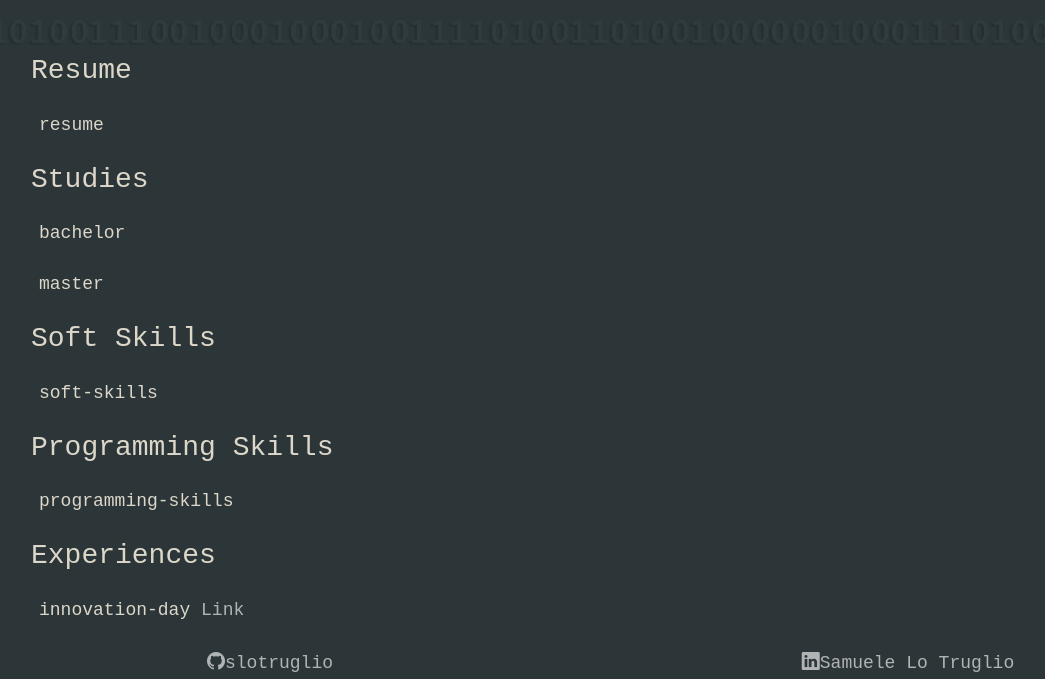
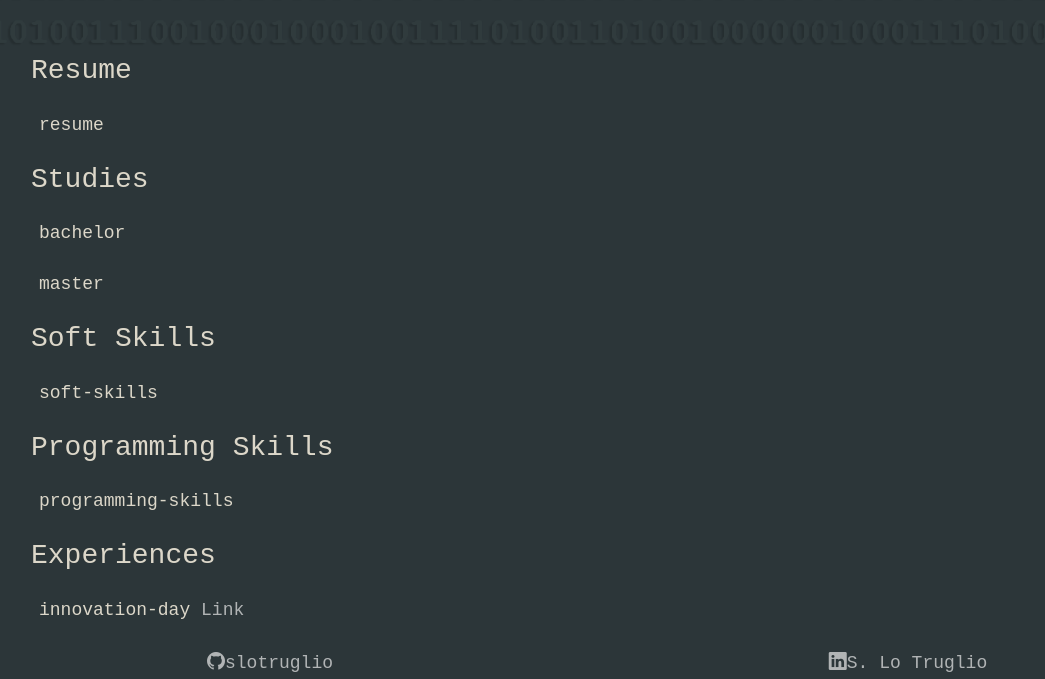
Before and after one commit to slotruglio/mypage, a React (Create React App) app: page / in a window 1280 px wide. Shown: the part 797-1476 px from the top of the page, without its empty margins (51-1096 px from the left). Built offline with nearby package versions, Linux system fonts and the light colour scheme; what i18next-chained-backend would draw is missing.

Commit message:
fix space

```diff
--- a/src/components/Social.js
+++ b/src/components/Social.js
@@ -42,7 +42,7 @@ function SocialFooter(props) {
                 className={content["iconClassName"] + " App-link"}
                 href={content["href"]}
                 target="_blank"
-                rel="noreferrer">{isShort ? content["s-text"] : content["l-text"]}</a>
+                rel="noreferrer">{" "+ isShort ? content["s-text"] : content["l-text"]}</a>
         </Container>
     )
 }
```
